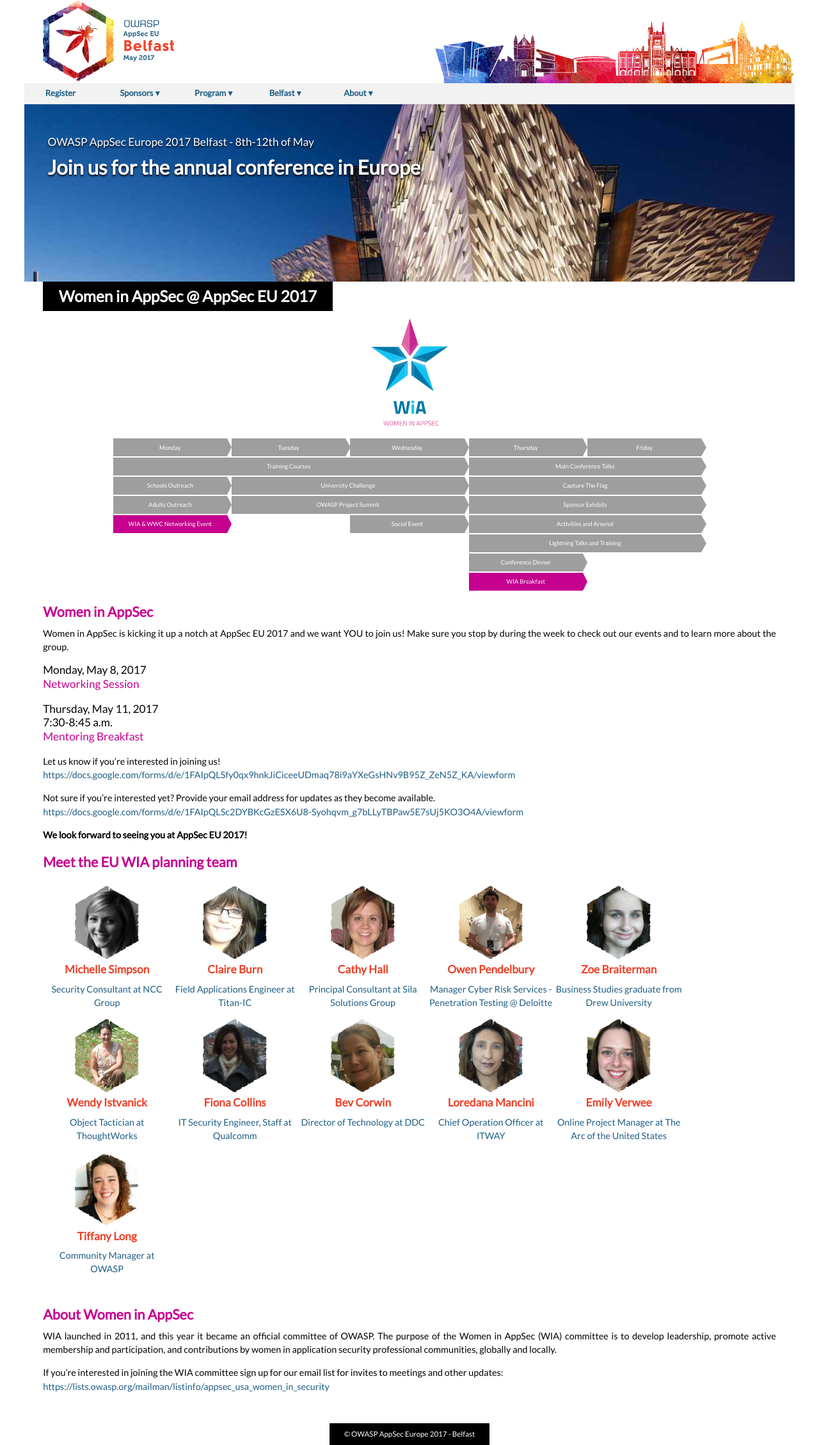
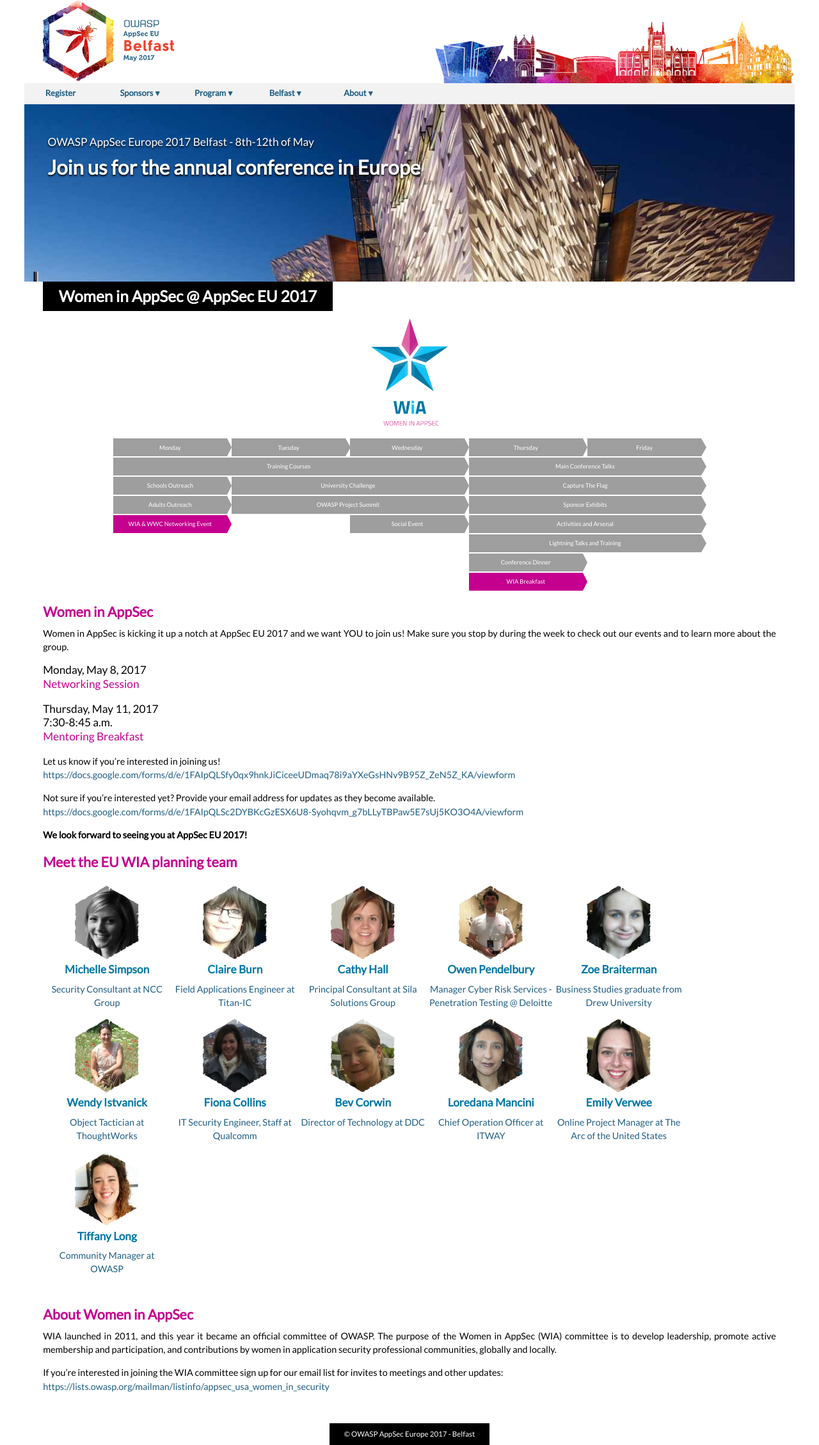
Before and after one commit to OWASP/AppSecEurope2017, a Jekyll site: the page built from program/women-in-appsec.md, in a window 1280 px wide. Shown: the whole page at 64% size. Built offline with Jekyll 4.4.1, drawn with Linux system fonts in a browser that asks for light colours.

Commit message:
Colours on WIA

```diff
--- a/_layouts/default.html
+++ b/_layouts/default.html
@@ -1,5 +1,5 @@
 {% include header.html %}
-<div class="main">
+<div class="main {{page.additionalclass}}">
 	{{content}}
 </div>
 {% include footer.html %}
--- a/assets/css/style.scss
+++ b/assets/css/style.scss
@@ -451,7 +451,10 @@
 		}
 	}
 
-
+	&.wia {
+		h2 { color: #c5008f }
+		h3 { color: #0077a8 }
+	}
 
 	.nomargins {
 		margin-left: -2em;
--- a/program/women-in-appsec.md
+++ b/program/women-in-appsec.md
@@ -20,7 +22,7 @@
 </table>
 </div>
 
-<h2 style="color: #c5008f">Women in AppSec</h2>
+## Women in AppSec
 
 Women in AppSec is kicking it up a notch at AppSec EU 2017 and we want YOU to join us! Make sure you stop by during the week to check out our events and to learn more about the group.
 
@@ -45,7 +47,7 @@
 
 **We look forward to seeing you at AppSec EU 2017!**
 
-<h2 style="color: #c5008f">Meet the EU WIA planning team</h2>
+## Meet the EU WIA planning team
 
 <ul class="team-list">
 {% for member in site.data.team.wiateam %}
@@ -57,7 +59,7 @@
 {% endfor %}
 </ul>
 
-<h2 style="color: #c5008f">About Women in AppSec</h2>
+## About Women in AppSec
 
 WIA launched in 2011, and this year it became an official committee of OWASP. The purpose of the Women in AppSec (WIA) committee is to develop leadership, promote active membership and participation, and contributions by women in application security professional communities, globally and locally.
 
```
Also changed, not shown: other parts of program/women-in-appsec.md (+3 -1 lines).
